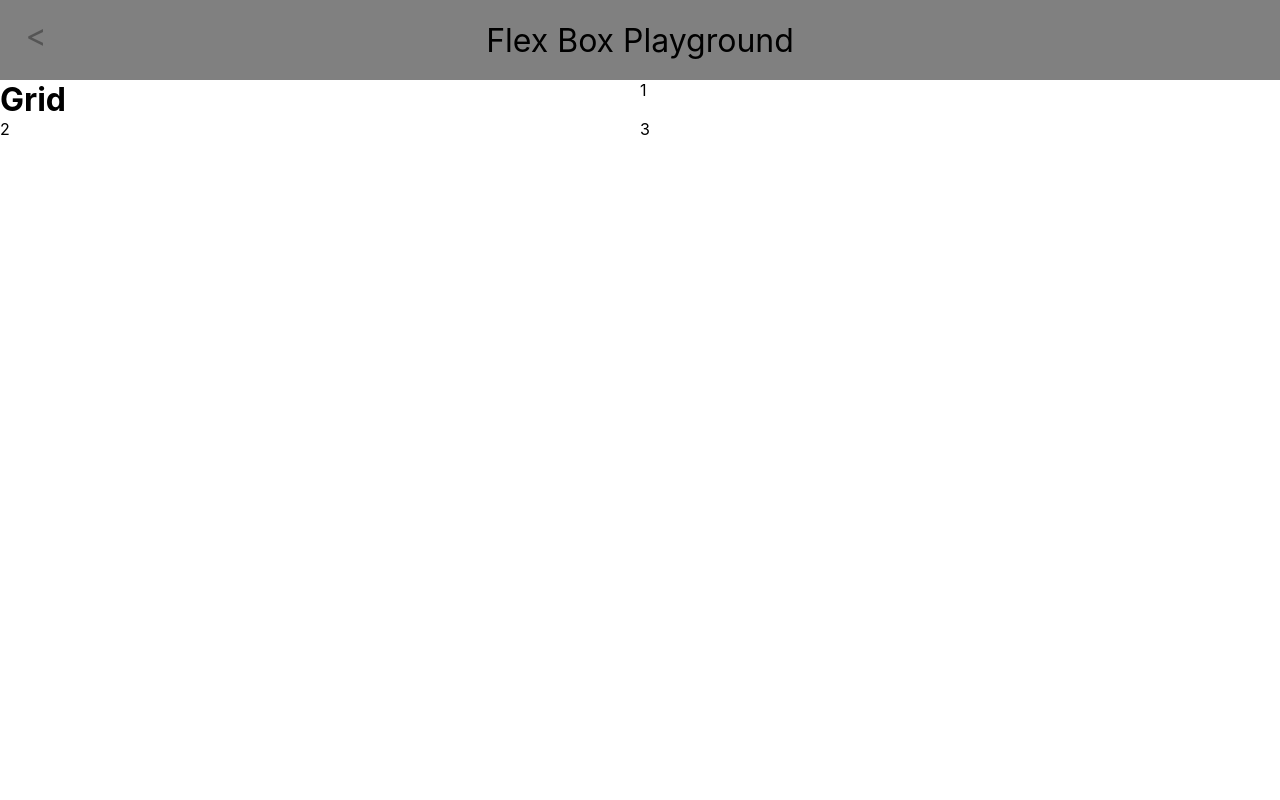
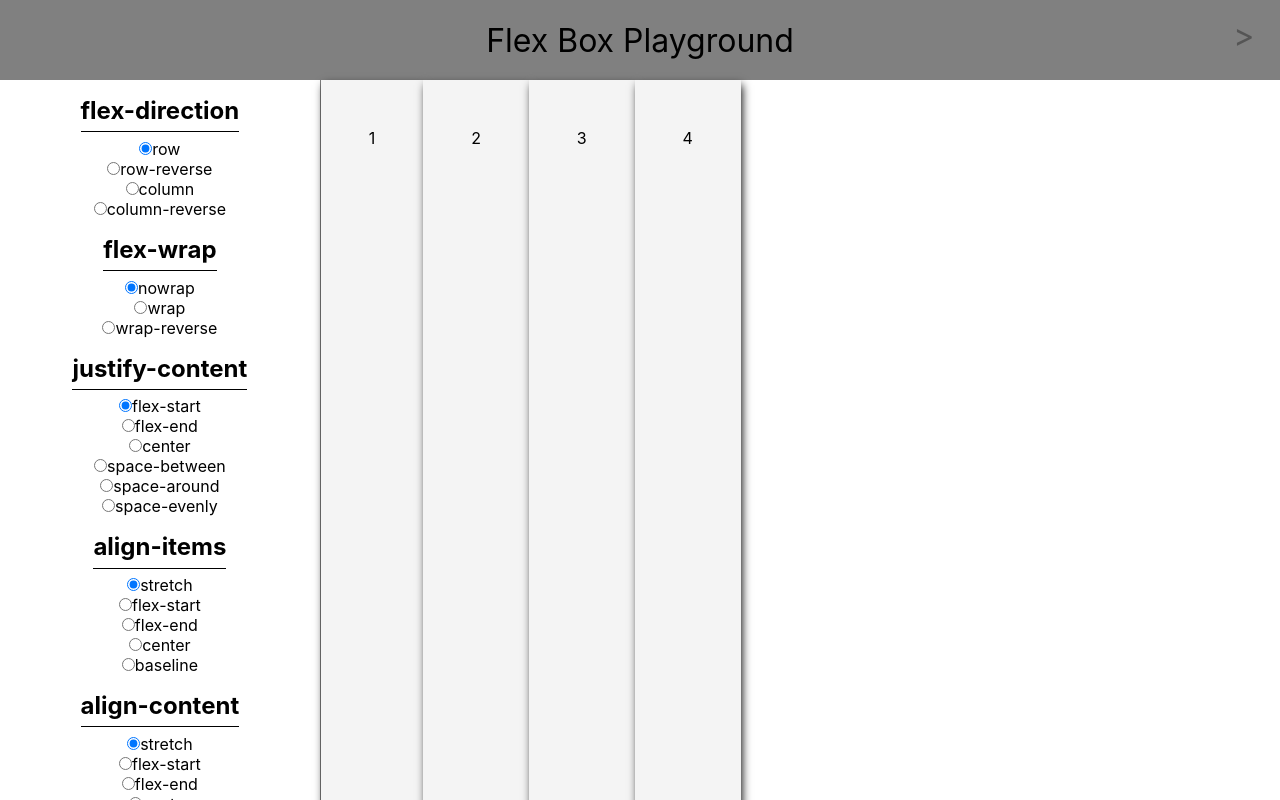
Before and after one commit to timbiles/flex-box, a React (Create React App) app: page / in a window 1280 px wide. Shown: the top 800 px of the page. Built offline with nearby package versions, Linux system fonts and the light colour scheme.

Commit message:
random git styles

```diff
--- a/src/App.js
+++ b/src/App.js
@@ -8,7 +8,7 @@
 
 class App extends Component {
   state = {
-    flex: false,
+    flex: true,
     title: 'Flex Box Playground'
   };
   render() {
--- a/src/Components/grid.js
+++ b/src/Components/grid.js
@@ -1,15 +1,13 @@
 import React, { Component } from 'react';
-import { Grid } from '../styles/gridStyles';
+import { Grid, SideNav, Main } from '../styles/gridStyles';
 
 class grid extends Component {
     render() {
         return (
             <>
                 <Grid>
-                <h1>Grid</h1>
-                <p>1</p>
-                <p>2</p>
-                <p>3</p>
+                    <SideNav>Side nav</SideNav>
+                    <Main>Main</Main>
                 </Grid>
 
             </>
--- a/src/styles/gridStyles.js
+++ b/src/styles/gridStyles.js
@@ -2,7 +2,14 @@
 
 export const Grid = styled.div`
     display: grid;
-    grid-template-columns: 1fr 1fr;
-    /* grid-template-rows: 1fr 1fr 1fr 1fr; */
+    grid-template-columns: 1fr 3fr;
 }
 `;
+
+export const SideNav = styled.div`
+    display: grid;
+`
+
+export const Main = styled.div`
+    display: grid;
+`
```
Also changed, not shown: 1 other file (tests, documents, lock files or other folders).
